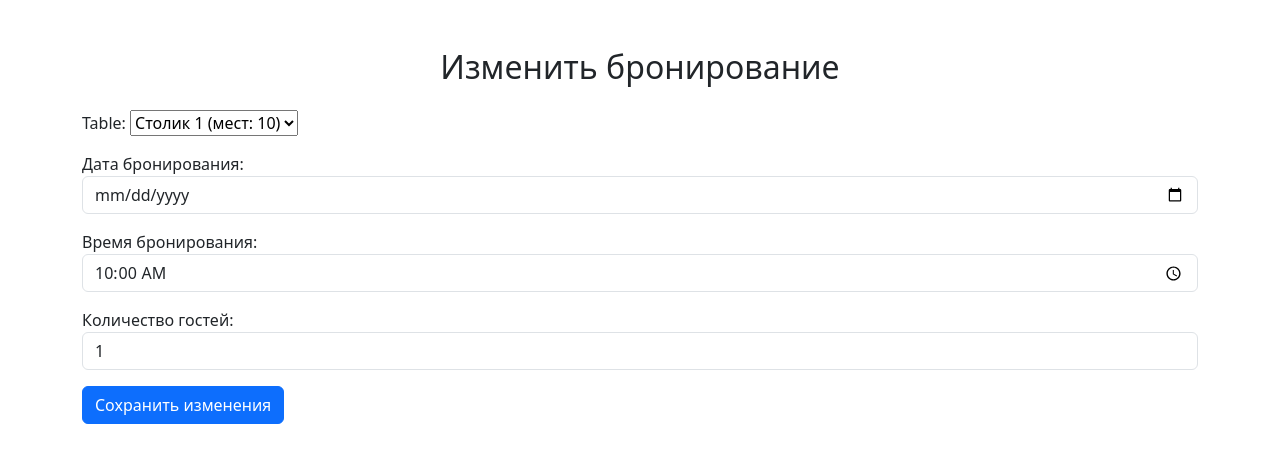
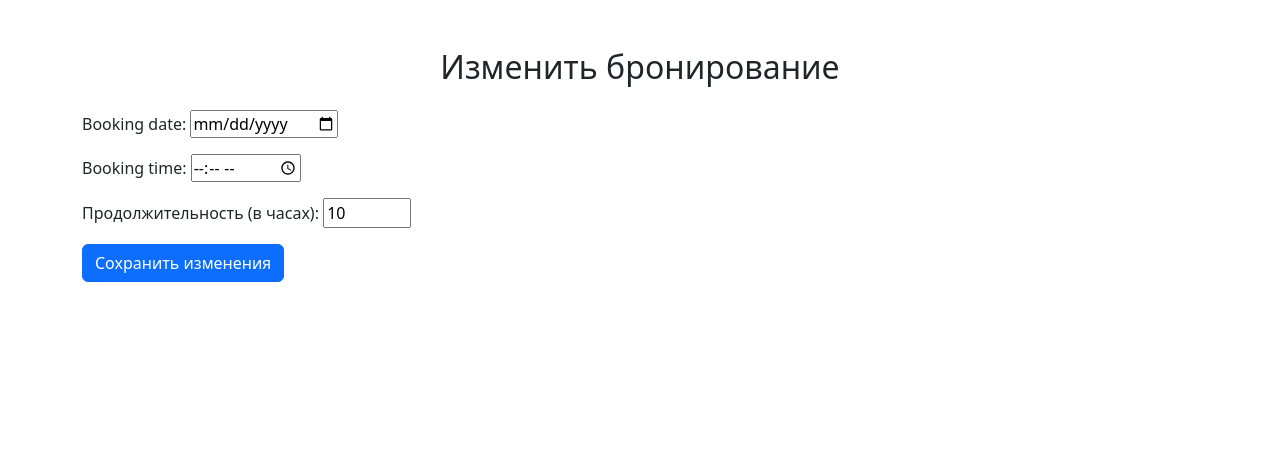
Before and after one commit to alekseyop/restaurant_booking, a Django app: page /booking/edit/1/ in a window 1280 px wide. Shown: the top 463 px of the page. Run offline with Django 4.2, Linux system fonts and the light colour scheme; a user stored in the database is signed in; tables that the repository leaves empty hold one stand-in row (values such as "Sample post"); some libraries are stand-ins or nearby versions.

Commit message:
add migrate booking

```diff
--- a/booking_app/forms.py
+++ b/booking_app/forms.py
@@ -5,14 +5,13 @@
 
 
 class BookingForm(forms.ModelForm):
+    booking_date = forms.DateField(widget=forms.DateInput(attrs={'type': 'date'}))
+    booking_time = forms.TimeField(widget=forms.TimeInput(attrs={'type': 'time'}))
+    duration_hours = forms.IntegerField(min_value=1, max_value=12, label="Продолжительность (в часах)")
+
     class Meta:
         model = Booking
-        fields = ['table', 'date', 'time', 'guests']
-        widgets = {
-            'date': forms.DateInput(attrs={'type': 'date', 'class': 'form-control'}),
-            'time': forms.TimeInput(attrs={'type': 'time', 'class': 'form-control'}),
-            'guests': forms.NumberInput(attrs={'class': 'form-control'}),
-        }
+        fields = ['booking_date', 'booking_time', 'duration_hours']
 
 
 class RegistrationForm(UserCreationForm):
--- a/booking_app/models.py
+++ b/booking_app/models.py
@@ -1,16 +1,37 @@
+from datetime import datetime, timedelta
+
 from django.conf import settings
 from django.db import models
-from accounts.models import User  # Импортируем вашу модель пользователя
+from accounts.models import User
+from django.core.exceptions import ValidationError
 
 NULLABLE = {'null': True, 'blank': True}
 
 
 class Table(models.Model):
-    number = models.IntegerField(unique=True, primary_key=True, verbose_name='Номер столика')
+    number = models.CharField(max_length=10, verbose_name='Номер столика')
     seats = models.IntegerField(**NULLABLE, verbose_name='Количество мест')
 
     def __str__(self):
         return f"Столик {self.number} (мест: {self.seats})"
+
+    def is_available(self, date, time):
+        """
+        Проверяет, доступен ли столик на указанную дату и время.
+        """
+        bookings = Booking.objects.filter(
+            table=self,
+            booking_date=date
+        )
+        for booking in bookings:
+            start_time = datetime.combine(booking.date, booking.time)
+            end_time = start_time + timedelta(hours=booking.duration_hours)
+
+            # Если текущее время пересекается с бронью
+            requested_time = datetime.combine(date, time)
+            if start_time <= requested_time < end_time:
+                return False
+        return True
 
     class Meta:
         verbose_name = 'Столик'
@@ -36,6 +57,20 @@
     def __str__(self):
         return f"Бронирование столика {self.table.number} для {self.user.username} на {self.date} {self.time}"
 
+    def clean(self):
+        # Проверяем на пересечение бронирования
+        bookings = Booking.objects.filter(
+            table=self.table,
+            booking_date=self.date
+        )
+        new_start = datetime.combine(self.date, self.time)
+        new_end = new_start + timedelta(hours=self.duration_hours)
+
+        for booking in bookings:
+            existing_start = datetime.combine(booking.date, booking.time)
+            existing_end = existing_start + timedelta(hours=booking.duration_hours)
+            if (new_start < existing_end and new_end > existing_start):
+                raise ValidationError("Этот столик уже забронирован на выбранное время.")
     @classmethod
     def check_availability(cls, date, time, guests):
         """Проверка доступности столиков для определенного времени и количества гостей."""
--- a/booking_app/templates/booking_app/home.html
+++ b/booking_app/templates/booking_app/home.html
@@ -5,9 +5,15 @@
     <meta charset="UTF-8">
     <meta name="viewport" content="width=device-width, initial-scale=1">
     <title>Главная</title>
+    <p>Пользователь: {{ user.username }}</p>
     <link href="{% static 'css/bootstrap.min.css' %}" rel="stylesheet">
 </head>
 <body>
+    <nav>
+    <ul>
+        <li><a href="{% url 'available_tables' %}?date={{ date }}&time={{ time }}">Доступные столики</a></li>
+    </ul>
+    </nav>
     <nav class="navbar navbar-expand-lg navbar-light bg-light">
         <a class="navbar-brand" href="{% url 'home' %}">Ресторан</a>
         <button class="navbar-toggler" type="button" data-toggle="collapse" data-target="#navbarNav">
--- a/booking_app/urls.py
+++ b/booking_app/urls.py
@@ -4,9 +4,9 @@
 
 urlpatterns = [
     # Страницы аутентификации
-    path('register/', views.register, name='register'),
-    path('login/', auth_views.LoginView.as_view(template_name='booking_app/login.html'), name='login'),
-    path('logout/', auth_views.LogoutView.as_view(), name='logout'),
+    # path('register/', views.register, name='register'),
+    # path('login/', auth_views.LoginView.as_view(template_name='booking_app/login.html'), name='login'),
+    # path('logout/', auth_views.LogoutView.as_view(), name='logout'),
 
     # Страницы личного кабинета
     path('profile/', views.profile, name='profile'),
@@ -15,7 +15,10 @@
 
     path('', views.home, name='home'),  #главная страница
     path('about/', views.about, name='about'),  #О нас
-    path('booking/', views.booking, name='booking'), #Страница бронирования
+    path('booking/', views.booking_view, name='booking'),
+    # path('booking/', views.booking, name='booking'), #Страница бронирования
     path('profile/', views.profile, name='profile'),  #Страница личного кабинета
     path('contacts/', views.contacts, name='contacts'),  # Страница с контактами
+    path('available-tables/', views.available_tables, name='available_tables'),
+    path('book-table/<int:table_id>/', views.book_table, name='book_table'),
 ]
--- a/booking_app/views.py
+++ b/booking_app/views.py
@@ -2,9 +2,16 @@
 from django.contrib.auth import login, authenticate, logout, get_user_model
 from django.contrib.auth.decorators import login_required
 from django.contrib.auth.forms import UserCreationForm, AuthenticationForm
-from .models import Booking
+from django.utils import timezone
+from django.utils.timezone import now
+
+from .models import Booking, Table
 from .forms import BookingForm
 from .forms import RegistrationForm
+from datetime import timedelta, datetime
+from django.db.models import Q
+
+from dateutil.parser import parse
 
 
 def register(request):
@@ -69,6 +76,7 @@
         'bookings': bookings,
     })
 
+
 @login_required
 def edit_booking(request, pk):
     booking = get_object_or_404(Booking, pk=pk, user=request.user)
@@ -100,15 +108,52 @@
     return render(request, 'booking_app/about.html')
 
 
-def booking(request):
-    if request.method == 'POST':
-        form = BookingForm(request.POST)
-        if form.is_valid():
-            form.save()
-            return redirect('home')
-    else:
-        form = BookingForm()
-    return render(request, 'booking_app/booking.html', {'form': form})
+# def booking(request):
+#     if request.method == 'POST':
+#         form = BookingForm(request.POST)
+#         if form.is_valid():
+#             form.save()
+#             return redirect('home')
+#     else:
+#         form = BookingForm()
+#     return render(request, 'booking_app/booking.html', {'form': form})
+def booking_view(request):
+    user = request.user
+    date = request.GET.get('date', datetime.now().date())
+    time = request.GET.get('time', datetime.now().strftime('%H:%M'))
+    duration = int(request.GET.get('duration', 1))
+
+    booking_start = datetime.strptime(f"{date} {time}", "%Y-%m-%d %H:%M")
+    booking_end = booking_start + timedelta(hours=duration)
+
+    tables = Table.objects.all()
+    table_statuses = []
+
+    for table in tables:
+        overlapping_bookings = Booking.objects.filter(
+            table=table,
+            date=booking_start.date(),
+            time__lt=booking_end.time(),
+        ).exclude(
+            time__gte=(booking_start + timedelta(
+                hours=table.booking_set.first().duration_hours if table.booking_set.first() else 0
+            )).time()
+        )
+
+        is_free = not overlapping_bookings.exists()
+        if table.number:  # Убедимся, что `number` не None
+            table_statuses.append({'table': table, 'is_free': is_free})
+        else:
+            print(f"Столик {table.number} не имеет ID!")
+
+    context = {
+        'user': user,
+        'date': date,
+        'time': time,
+        'duration': duration,
+        'table_statuses': table_statuses,
+    }
+    return render(request, 'booking_app/booking.html', context)
 
 
 def profile(request):
@@ -118,3 +163,117 @@
 
 def contacts(request):
     return render(request, 'booking_app/contacts.html')
+
+
+def available_tables(request):
+    # Получаем дату и время из запроса
+    date_str = request.GET.get('date', None)
+    time_str = request.GET.get('time', None)
+
+    # Парсим дату и время
+    if date_str and time_str:
+        date = datetime.strptime(date_str, '%Y-%m-%d').date()
+        time = datetime.strptime(time_str, '%H:%M').time()
+    else:
+        date = timezone.now().date()
+        time = timezone.now().time()
+
+    # Формируем список столиков с их статусами
+    tables = Table.objects.all()
+    table_statuses = []
+    for table in tables:
+        bookings = Booking.objects.filter(table=table, date=date)
+        is_free = True
+        for booking in bookings:
+            start_time = datetime.combine(booking.date, booking.time)
+            end_time = start_time + timedelta(hours=booking.duration_hours)
+            requested_time = datetime.combine(date, time)
+            if start_time <= requested_time < end_time:
+                is_free = False
+                break
+        table_statuses.append({
+            'table': table,
+            'is_free': is_free,
+        })
+
+    context = {
+        'table_statuses': table_statuses,
+        'date': date,
+        'time': time,
+    }
+    return render(request, 'booking_app/available_tables.html', context)
+
+
+def parse_date_auto(date_str):
+    # Удаляем 'г.'
+    date_str = date_str.replace(' г.', '')
+
+    # Словарь для преобразования месяцев
+    month_translation = {
+        'января': 1, 'февраля': 2, 'марта': 3, 'апреля': 4,
+        'мая': 5, 'июня': 6, 'июля': 7, 'августа': 8,
+        'сентября': 9, 'октября': 10, 'ноября': 11, 'декабря': 12
+    }
+
+    # Разбиваем строку
+    try:
+        day, month_name, year = date_str.split(' ')
+        month = month_translation[month_name]
+        return datetime(int(year), month, int(day)).date()
+    except (ValueError, KeyError):
+        raise ValueError(f"Неверный формат даты: {date_str}")
+
+
+from django.utils.timezone import make_aware, now
+from datetime import datetime
+
+
+def book_table(request, table_id):
+    table = Table.objects.get(number=table_id)  # Получаем объект столика
+    date_str = request.GET.get('date', None)
+    time_str = request.GET.get('time', None)
+
+    # Парсим дату и время
+    if date_str and time_str:
+        try:
+            date = parse_date_auto(date_str)
+            time = datetime.strptime(time_str, '%H:%M').time()
+        except ValueError:
+            return render(request, 'booking_app/error.html', {
+                'error_message': "Неверный формат даты или времени."
+            })
+    else:
+        date = now().date()
+        time = now().time()
+
+    # Объединяем дату и время в один объект datetime
+    booking_datetime = datetime.combine(date, time)
+
+    # Приводим booking_datetime к aware datetime
+    booking_datetime = make_aware(booking_datetime)
+
+    # Проверяем, что время бронирования в будущем
+    if booking_datetime + timedelta(hours=1) <= now():
+        return render(request, 'booking_app/error.html', {
+            'error_message': "Дата и время бронирования должны быть в будущем."
+        })
+
+    if request.method == 'POST':
+        form = BookingForm(request.POST)
+        if form.is_valid():
+            booking = form.save(commit=False)
+            booking.table = table
+            booking.date = date
+            booking.time = time
+            booking.save()
+            return redirect('available_tables')
+    else:
+        form = BookingForm()
+
+    context = {
+        'form': form,
+        'table': table,
+        'date': date,
+        'time': time,
+    }
+    return render(request, 'booking_app/book_table.html', context)
```
Also changed, not shown: booking_app/templates/booking_app/_booking.html (added, +38 -0 lines), booking_app/templates/booking_app/available_tables.html (added, +15 -0 lines), booking_app/templates/booking_app/book_table.html (added, +9 -0 lines), booking_app/templates/booking_app/booking.html (+27 -35 lines), booking_app/templates/booking_app/error.html (added, +12 -0 lines), accounts/migrations/0001_initial.py, booking_app/migrations/0001_initial.py, booking_app/migrations/0002_booking_duration_hours.py (deleted).
